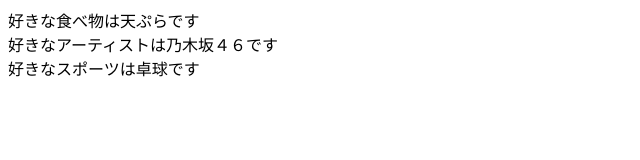
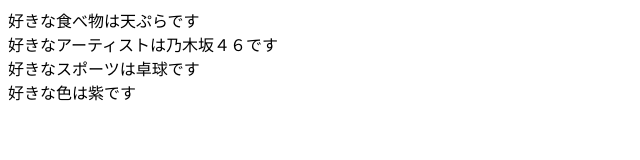
Before and after one commit to KusumiNanaka/command-test, a plain HTML site: page index.html in a window 1280 px wide. Shown: the whole page, without its empty margins (0-640 px from the left). Drawn offline with Linux system fonts and the light colour scheme.

Commit message:
好きな色を追加

```diff
--- a/index.html
+++ b/index.html
@@ -7,5 +7,6 @@
         好きな食べ物は天ぷらです<br>
 	好きなアーティストは乃木坂４６です<br>
 	好きなスポーツは卓球です<br>
+	好きな色は紫です<br>
     </body>
 </html>
```
